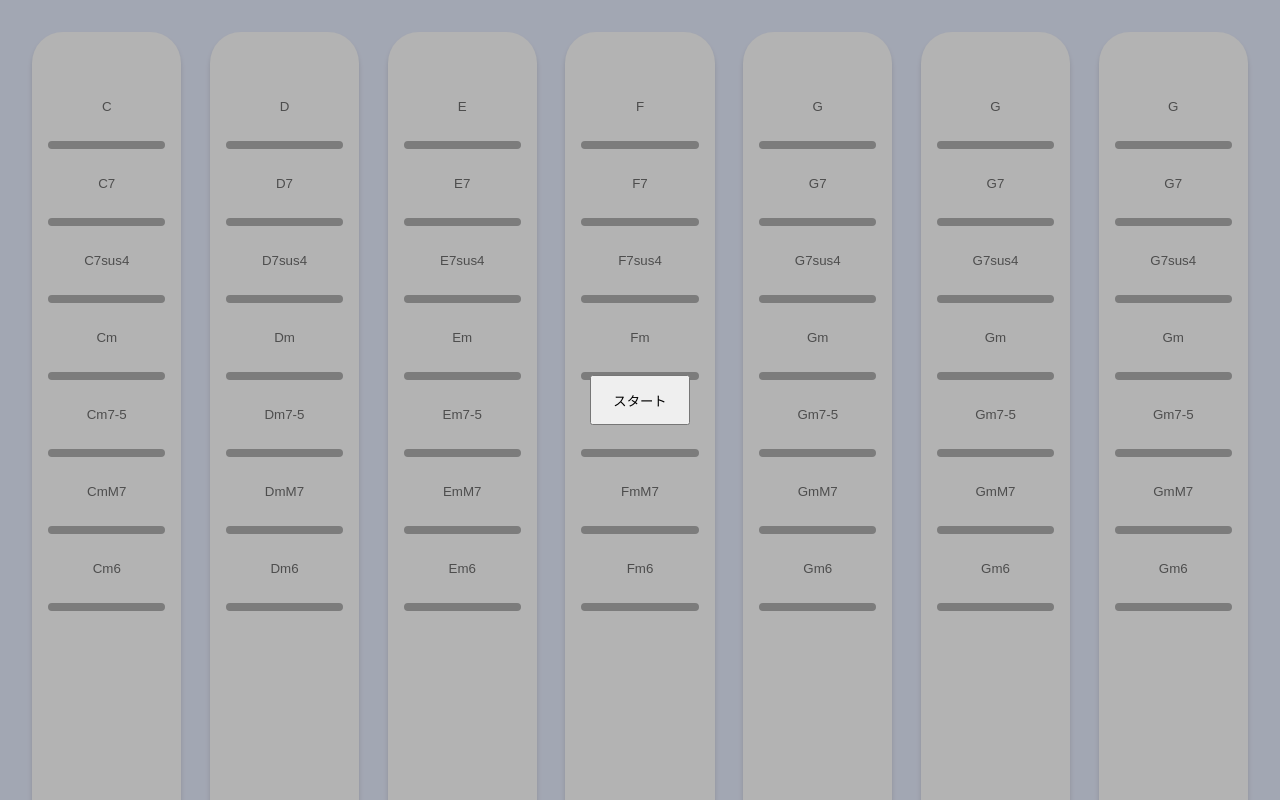
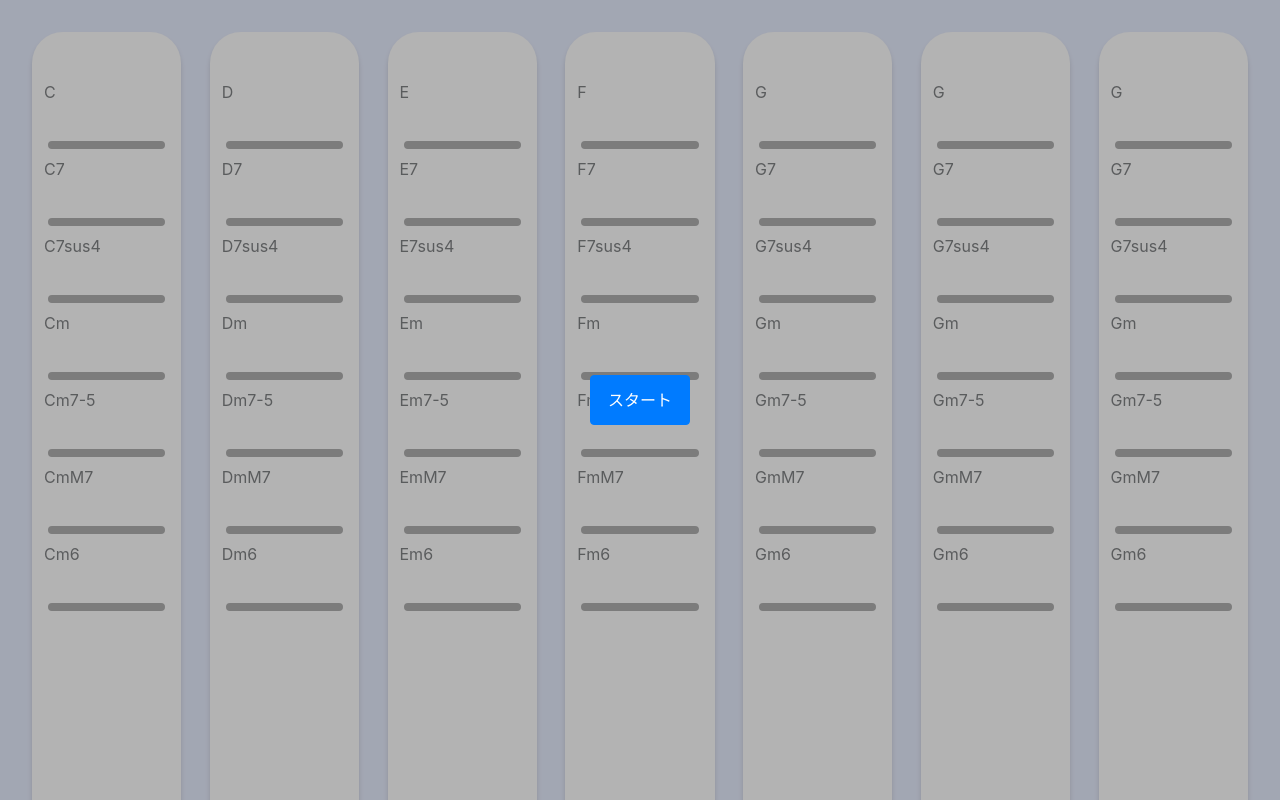
Before and after one commit to SystemEngineeringTeam/geekcamp-vol9-ver2, a Next.js app: page / in a window 1280 px wide. Shown: the top 800 px of the page. Built offline with nearby package versions, Linux system fonts and the light colour scheme; no server answers.

Commit message:
update: bootstrap に対応させた。

```diff
--- a/package.json
+++ b/package.json
@@ -12,8 +12,10 @@
     "@types/node": "18.11.11",
     "@types/react": "18.0.26",
     "@types/react-dom": "18.0.9",
+    "bootstrap": "^4.6.0",
     "next": "13.0.6",
     "react": "18.2.0",
+    "react-bootstrap": "^2.7.0",
     "react-dom": "18.2.0",
     "react-loader-spinner": "^5.3.4",
     "typescript": "4.9.4",
--- a/pages/card.tsx
+++ b/pages/card.tsx
@@ -1,6 +1,7 @@
 import { memo, useEffect } from "react";
 import { useGetSoundPlayer } from "./hooks/useGetSoundPlayer";
 import { useGetNoteList, usePlay, useStop } from "./hooks/useChordPlayer";
+import { Button } from 'react-bootstrap';
 
 type Props = {
     children : string
@@ -80,7 +81,8 @@ export default memo( function Card(props:Props){
 
     return(
         <>
-            <button
+            <Button
+                variant="text-center"
                 draggable="true"
                 className="card"
                 style={CardStyle}
@@ -95,7 +97,7 @@ export default memo( function Card(props:Props){
                 }}
             >
                 {props.children}
-            </button>
+            </Button>
 
             <hr style={LineLayout}/>
         </>
--- a/pages/index.tsx
+++ b/pages/index.tsx
@@ -5,6 +5,7 @@ import Card from "./card";
 import { useEffect } from 'react';
 import { render } from 'react-dom';
 import  StartPage  from "./startPage";
+import 'bootstrap/dist/css/bootstrap.min.css';
 
 export default function Home() {
     useEffect(()=>{
--- a/pages/startPage.tsx
+++ b/pages/startPage.tsx
@@ -1,6 +1,7 @@
 import { Grid } from "./grid";
 import  Header  from "./header";
 import Loader from 'react-loader-spinner';
+import { Button } from 'react-bootstrap';
 
 export default function StartPage(){
     const startPage:{[key:string]:string} = {
@@ -33,7 +34,7 @@ export default function StartPage(){
 
     return(
         <>
-            <button style={styleButton} onClick={removeStartPage} className="disappered">スタート</button>
+            <Button variant="primary" style={styleButton} onClick={removeStartPage} className="disappered">スタート</Button>
             <div style={startPage} className="disappered"></div>
             <div style={{zIndex: "0",position: "absolute" , width: "100%"}}>
                 {/* <Header/> */}
```
Also changed, not shown: 1 other file (tests, documents, lock files or other folders).
